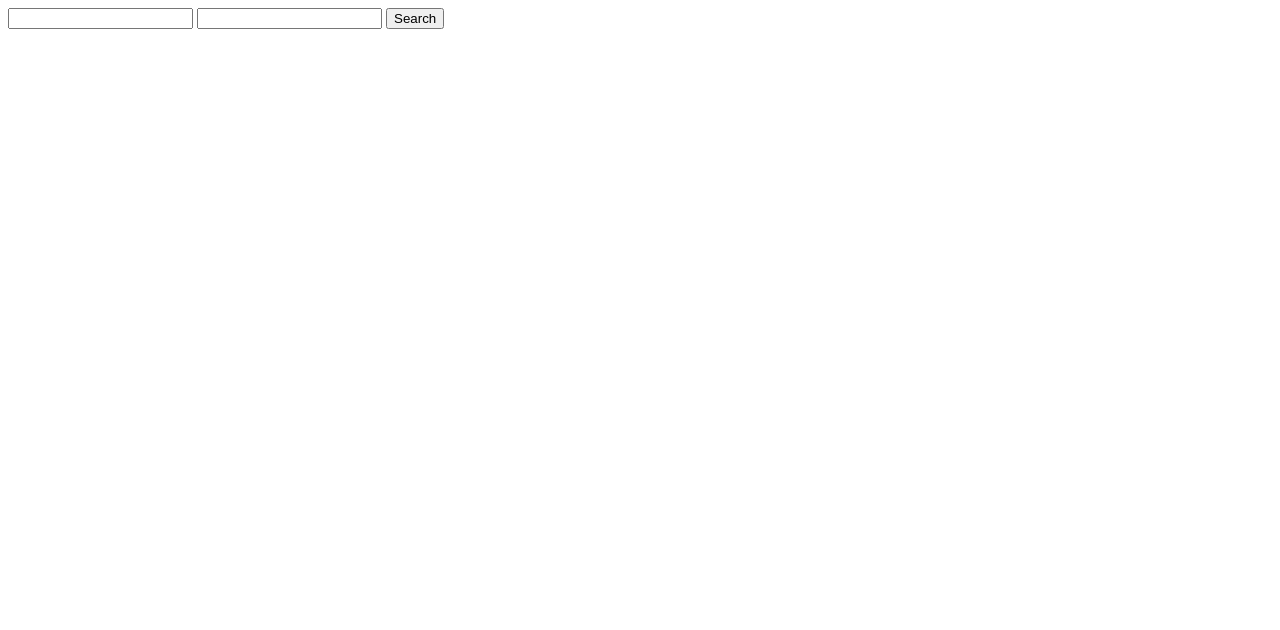
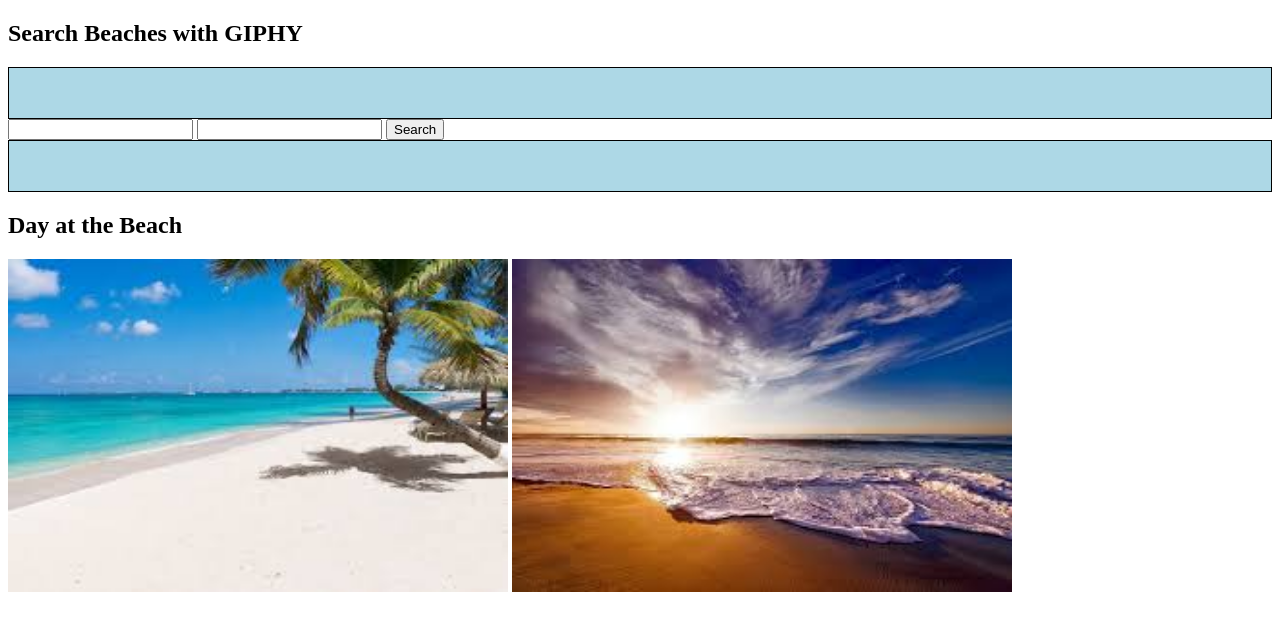
Before and after one commit to lifefocus79/Project-2-Website, a plain HTML site: page index.html in a window 1280 px wide. Drawn offline with nearby package versions, Linux system fonts and the light colour scheme.

Commit message:
added images

```diff
--- a/index.html
+++ b/index.html
@@ -4,24 +4,54 @@
   <head>
     <meta charset="utf-8">
     <meta name="viewport" content="width=device-width">
-    <title>repl.it</title>
+    <title>Project 2 Giphy</title>
     <script src="https://cdnjs.cloudflare.com/ajax/libs/jquery/3.5.1/jquery.min.js" integrity="sha512-bLT0Qm9VnAYZDflyKcBaQ2gg0hSYNQrJ8RilYldYQ1FxQYoCLtUjuuRuZo+fjqhx/qtq/1itJ0C2ejDxltZVFg==" crossorigin="anonymous"></script>
     <link href="style.css" rel="stylesheet" type="text/css" />
   </head>
   <body>
+    <head>
+      <style>
+      div {
+        border: 1px solid black;
+        padding: 25px 50px;
+        background-color: lightblue;
+      }
 
+
+      </style>
+      </head>
+      <body>
+
+      <h2>Search Beaches with GIPHY</h2>
+
+      <div></div>
+
+      </body>
     <input id='search-input' />
     <input id="search-quantity" type="number" />
     <button id='search-button'>Search</button>
 
-    <!-- <button id='fetch-a-dog'>Fetch a dog!</button> -->
 
-    <!-- <button id='fetch-corona-gifs'>Fetch corona gifs!</button> -->
+    <!-- <button id='fetch-a-dog'>Fetch a beach!</button> -->
+
+    <!-- <button id='fetch-beach-gifs'>Fetch beach gifs!</button> -->
 
     <div id='result'>
 
     </div>
 
     <script src="script.js"></script>
+
+
+
   </body>
+
+  <body>
+
+    <h2>Day at the Beach</h2>
+
+    <img src="Beautiful Beach 2.jpg" alt="Beaches" width="500" height="333">
+    <img src="Beautiful Beach 3.jpg" alt="Beaches" width="500" height="333">
+
+    </body>
 </html>
```
Also changed, not shown: Beautiful Beach 2.jpg (added), Beautiful Beach 3.jpg (added), Beautiful Beach pic.jpg (added), img/Mouse pic.jpg (added), img/computer pic.jpg (added), style.css (line endings or trailing spaces), 3 other files.
